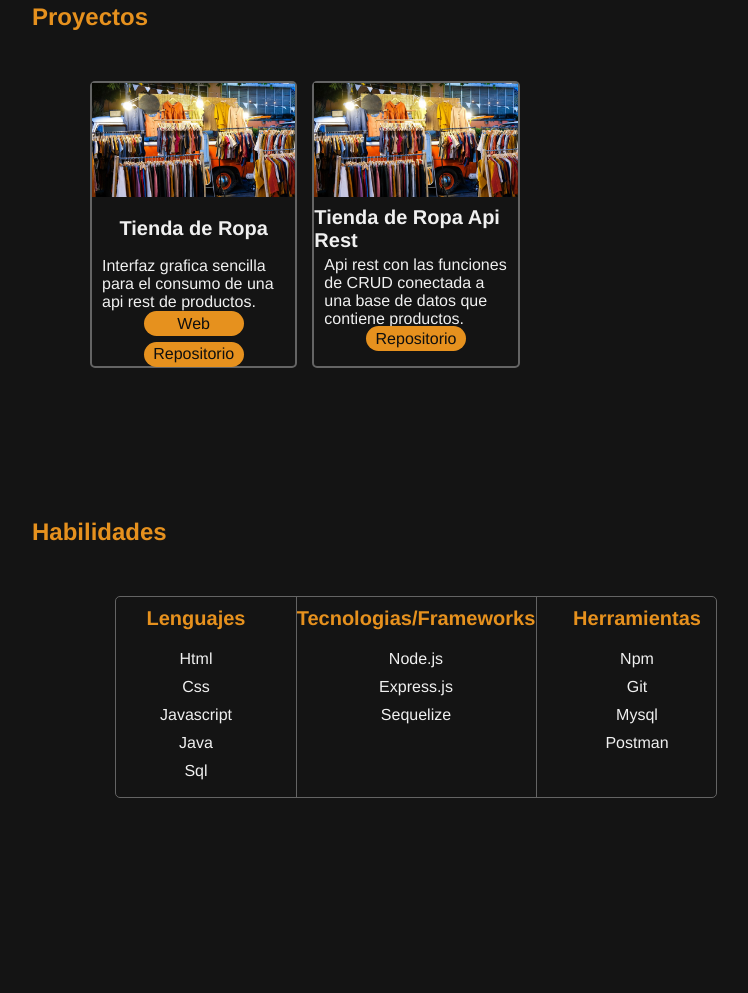
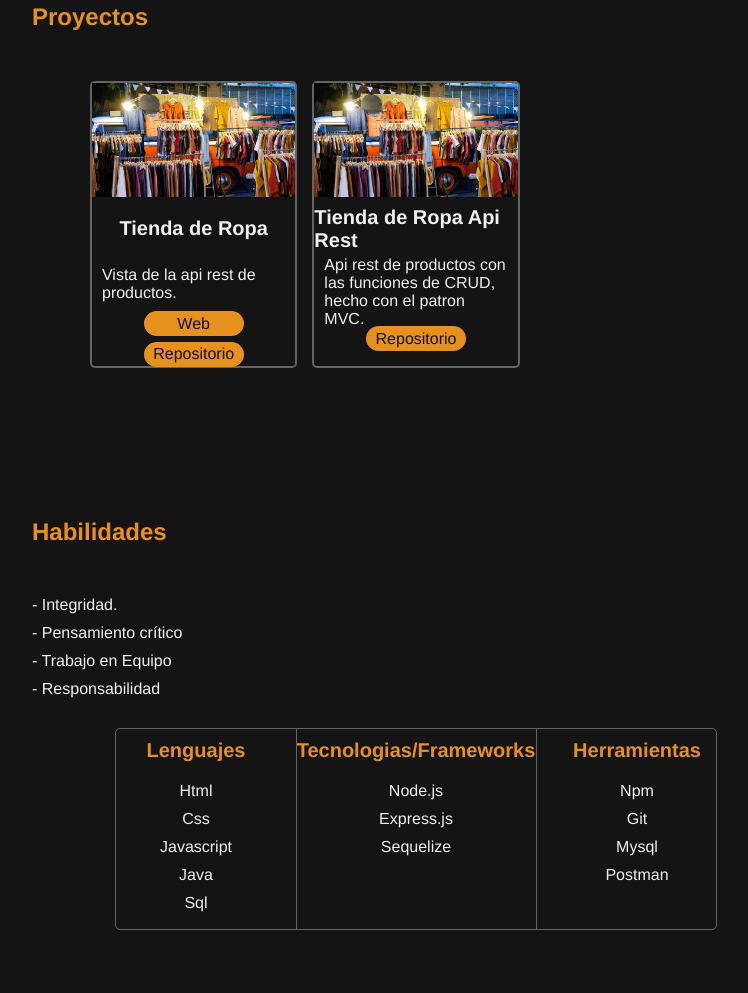
Before and after one commit to JSuggu/portfolio, a plain HTML site: page index.html in a window 1280 px wide. Shown: the part 875-1868 px from the top of the page, without its empty margins (224-972 px from the left). Drawn offline with Linux system fonts and the light colour scheme.

Commit message:
updated data

```diff
--- a/index.html
+++ b/index.html
@@ -67,8 +67,7 @@
                             <h4 class="project-name">Tienda de Ropa</h4>
                             <section class="description">
                                 <p>
-                                    Interfaz grafica sencilla para el consumo
-                                    de una api rest de productos.
+                                    Vista de la api rest de productos.
                                 </p>
                             </section>
                             <section class="page">
@@ -81,8 +80,8 @@
                             <h4 class="project-name">Tienda de Ropa Api Rest</h4>
                             <section class="description">
                                 <p>
-                                    Api rest con las funciones de CRUD conectada a una
-                                    base de datos que contiene productos.
+                                    Api rest de productos con las funciones de CRUD,
+                                    hecho con el patron MVC.
                                 </p>
                             </section>
                             <section class="page">
@@ -93,6 +92,12 @@
                 </div>
                 <div class="skills-container">
                     <h3 class="subtitle">Habilidades</h3>
+                    <div class="soft-skills">
+                        <span>- Integridad.</span>
+                        <span>- Pensamiento crítico</span>
+                        <span>- Trabajo en Equipo</span>
+                        <span>- Responsabilidad</span>
+                    </div>
                     <div class="skills">
                         <section class="languages">
                             <h4> Lenguajes </h4>
--- a/styles.css
+++ b/styles.css
@@ -321,6 +321,17 @@ h1, h2, h3, h4{
     margin-bottom: 150px;
 }
 
+.soft-skills {
+    display: flex;
+    flex-direction: column;
+    margin-bottom: 30px;
+    gap: 10px;
+}
+
+.soft-skills span {
+    font-size: 16px;
+}
+
 .skills {
     display: grid;
     min-width: 600px;
```
